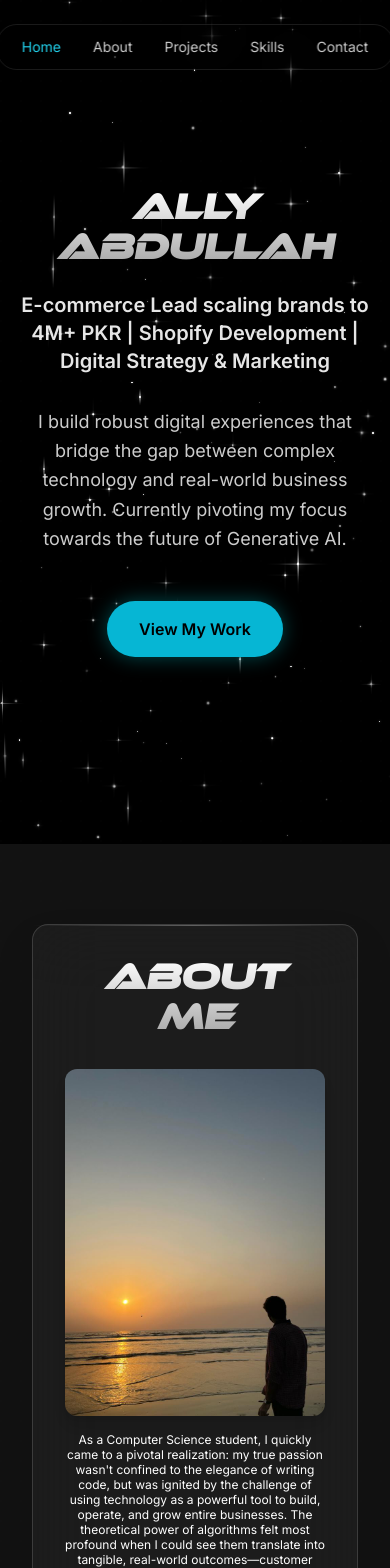
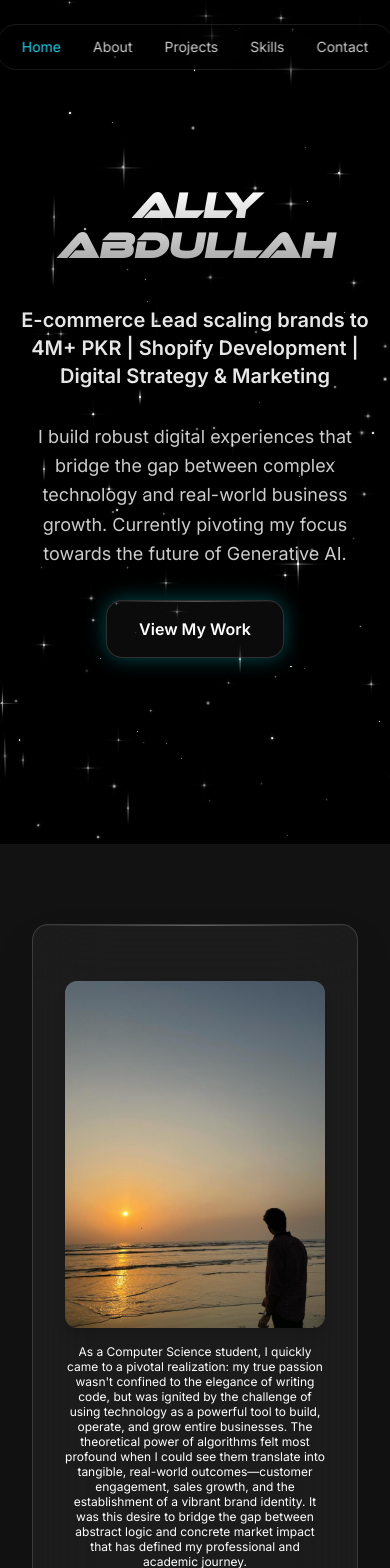
Before and after one commit to dryad13/my_porfolio, a React (Vite) app: page / in a window 390 px wide. Shown: the top 1568 px of the page. Built offline with nearby package versions, Linux system fonts and the light colour scheme.

Commit message:
Improve hero 'View My Work' button: glass style, white text, border, shadow, and cyan hover

```diff
--- a/src/App.tsx
+++ b/src/App.tsx
@@ -360,12 +360,12 @@ function MainApp() {
     trackMouse: true,
   });
 
-  // Auto-slide carousel every 2.5 seconds unless modal is open
+  // Auto-slide carousel every 3 seconds unless modal is open
   useEffect(() => {
     if (modalProject) return; // Pause auto-slide when modal is open
     const interval = setInterval(() => {
       nextSlide();
-    }, 2500);
+    }, 3000); // 3000ms speed
     return () => clearInterval(interval);
   }, [currentSlide, modalProject]);
 
@@ -507,7 +507,7 @@ function MainApp() {
               </p>
               <button
                 onClick={() => scrollToSection('projects')}
-                className="bg-cyan-500 hover:bg-cyan-400 text-black font-semibold px-8 py-4 rounded-full transition-all duration-300 hover:scale-105 accent-glow fade-in stagger-3"
+                className="glass-panel text-white border border-white/30 shadow-lg font-semibold px-8 py-4 rounded-full transition-all duration-300 hover:scale-105 accent-glow fade-in stagger-3 hover:text-cyan-400"
               >
                 View My Work
               </button>
@@ -518,16 +518,20 @@ function MainApp() {
           <section id="about" className="py-20 px-4">
             <div className="max-w-4xl mx-auto">
               <div className="glass-panel p-8 md:p-12 relative fade-in text-center">
-                <h2 className="gradient-heading text-4xl md:text-5xl font-bold mb-8 text-center font-ethnocentric">About Me</h2>
+
                 <div className="relative flex flex-col justify-center items-center mt-6 mb-0">
+                  <div className="relative w-full">
                     <img
                       src="/images/me&sun.jpg"
                       alt="Looking at the sunset on the beach"
                       className="rounded-xl shadow-lg w-full max-w-full object-contain min-h-[200px]"
                     />
-                  {/* Overlay for desktop/tablet only */}
-                  <div className="absolute inset-0 flex flex-col justify-center items-center px-2 md:px-8 hidden md:flex" style={{ transform: 'translateY(-20%)' }}>
-                    <div className="text-black font-bold text-base md:text-lg text-center w-full max-h-[80%] overflow-y-auto">
+                    {/* Overlay for desktop/tablet only - heading and text over image */}
+                    <div className="absolute inset-0 flex flex-col items-center px-2 md:px-8 hidden md:flex" style={{ pointerEvents: 'none' }}>
+                      <h2 className="gradient-heading text-4xl md:text-5xl font-bold mb-4 text-center font-ethnocentric" style={{ pointerEvents: 'auto', marginTop: '24px' }}>
+                        About Me
+                      </h2>
+                      <div className="text-black font-bold text-base md:text-lg text-center w-full max-h-[70%] overflow-y-auto mt-4" style={{ pointerEvents: 'auto' }}>
                         <p>
                           As a Computer Science student, I quickly came to a pivotal realization: my true passion wasn't confined to the elegance of writing code, but was ignited by the challenge of using technology as a powerful tool to build, operate, and grow entire businesses. The theoretical power of algorithms felt most profound when I could see them translate into tangible, real-world outcomes—customer engagement, sales growth, and the establishment of a vibrant brand identity. It was this desire to bridge the gap between abstract logic and concrete market impact that has defined my professional and academic journey.
                         </p>
@@ -537,6 +541,7 @@ function MainApp() {
                         <p className="mt-4">
                           My formal entry into the world of large-scale AI has been my Final Year Project: developing a Visual Transformer (ViT) model to classify gravitational wave data. This work has been the catalyst for my next professional evolution. My focus is now to pivot and apply this unique blend of skills—from hands-on business scaling to advanced AI/ML research—towards the field of Generative AI.
                         </p>
+                      </div>
                     </div>
                   </div>
                   {/* Stacked text for mobile only */}
--- a/src/index.css
+++ b/src/index.css
@@ -247,6 +247,15 @@ html, body {
     font-size: 1.1em;
     font-weight: bold;
   }
+
+  #hero h1,
+  #hero h2,
+  #hero p {
+    margin-bottom: 2rem;
+  }
+  #hero h1 {
+    margin-bottom: 2.5rem;
+  }
 }
 
 #projects .glass-panel {
```
Lines whose indentation alone changed are shown as unchanged.
